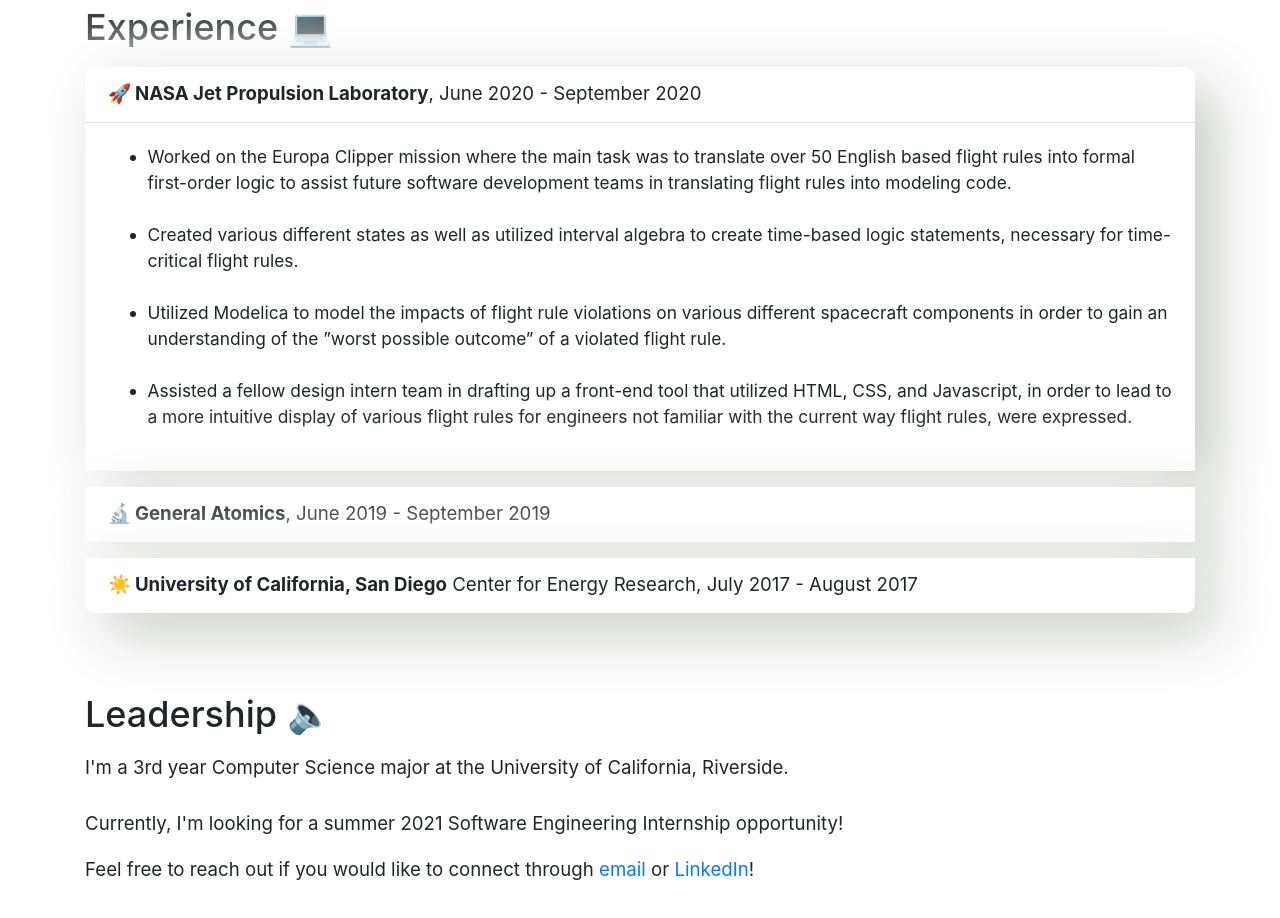
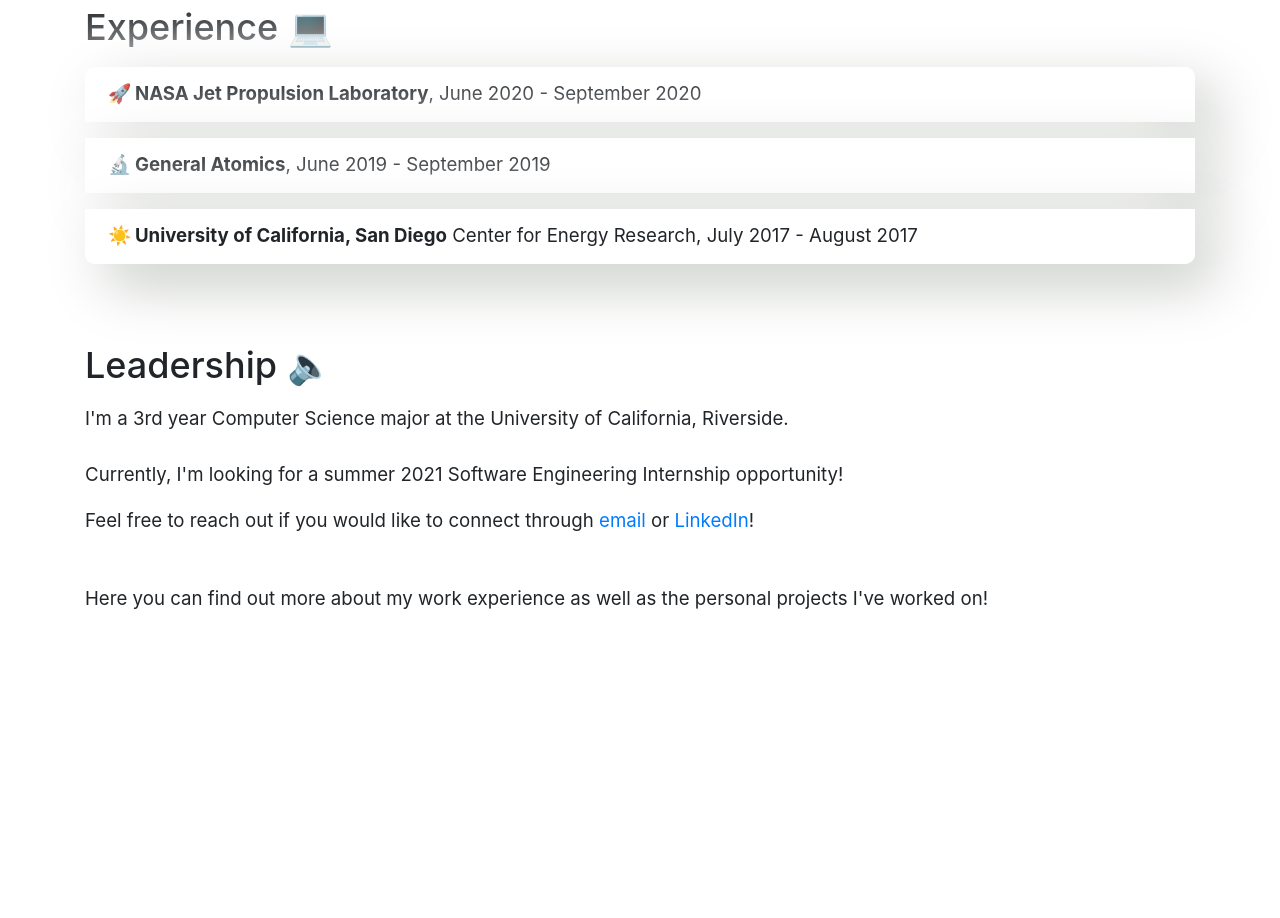
Before and after one commit to DanialBeg/Portfolio, a Next.js app: page / in a window 1280 px wide. Shown: the part 1240-2158 px from the top of the page. After the commit the page ends 1933 px from the top, so only its background shows below. Built offline with nearby package versions, Linux system fonts and the light colour scheme.

Commit message:
Fixed accordion so all is closed when initially loaded

```diff
--- a/pages/index.js
+++ b/pages/index.js
@@ -70,7 +70,7 @@
       <section className={utilStyles.headingMd} id='experience'>
           <p><h2>Experience 💻</h2></p>
 
-          <Accordion defaultActiveKey="0">
+          <Accordion defaultActiveKey="">
             <Card>
               <Accordion.Toggle as={Card.Header} eventKey="0">
                 <span className ="exp-header">🚀 NASA Jet Propulsion Laboratory</span>, June 2020 - September 2020
```
